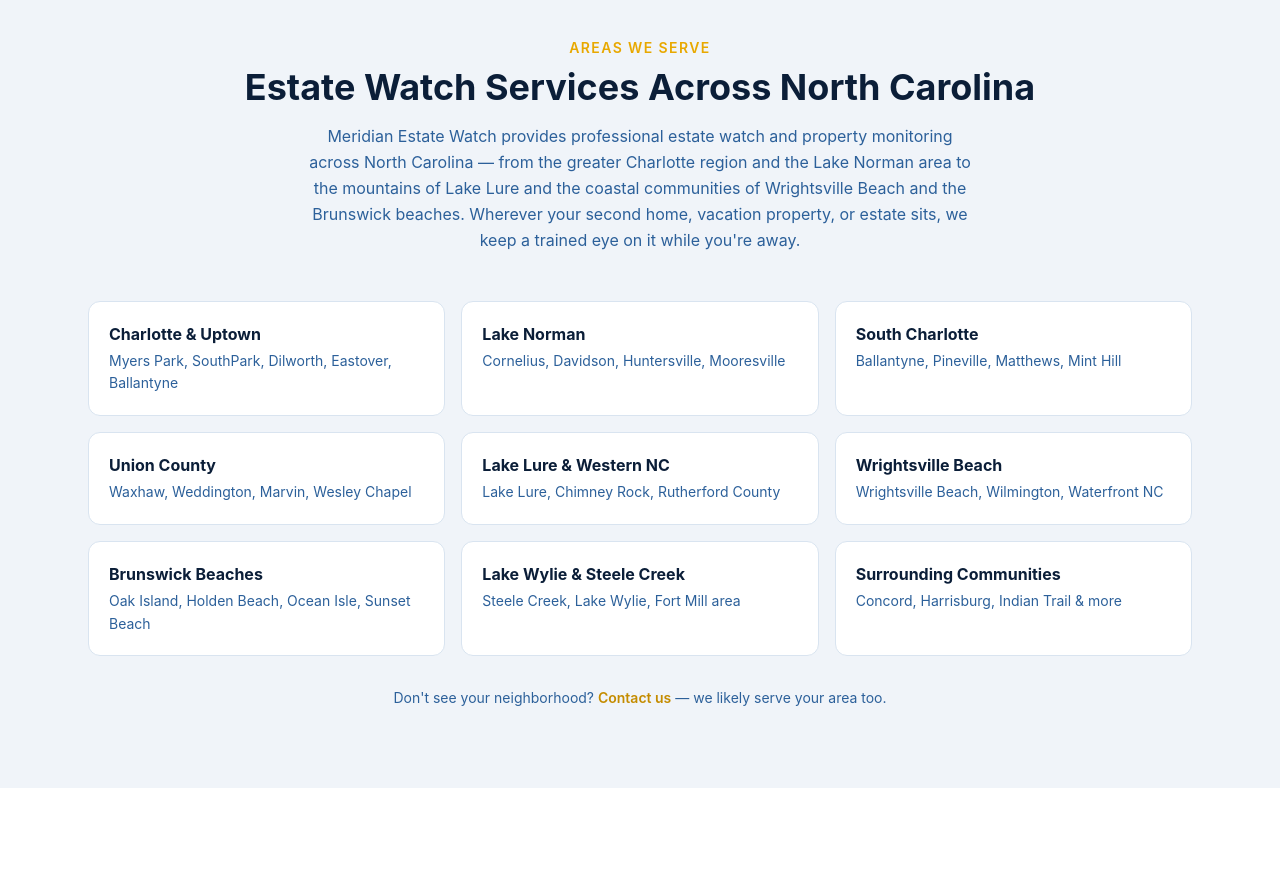
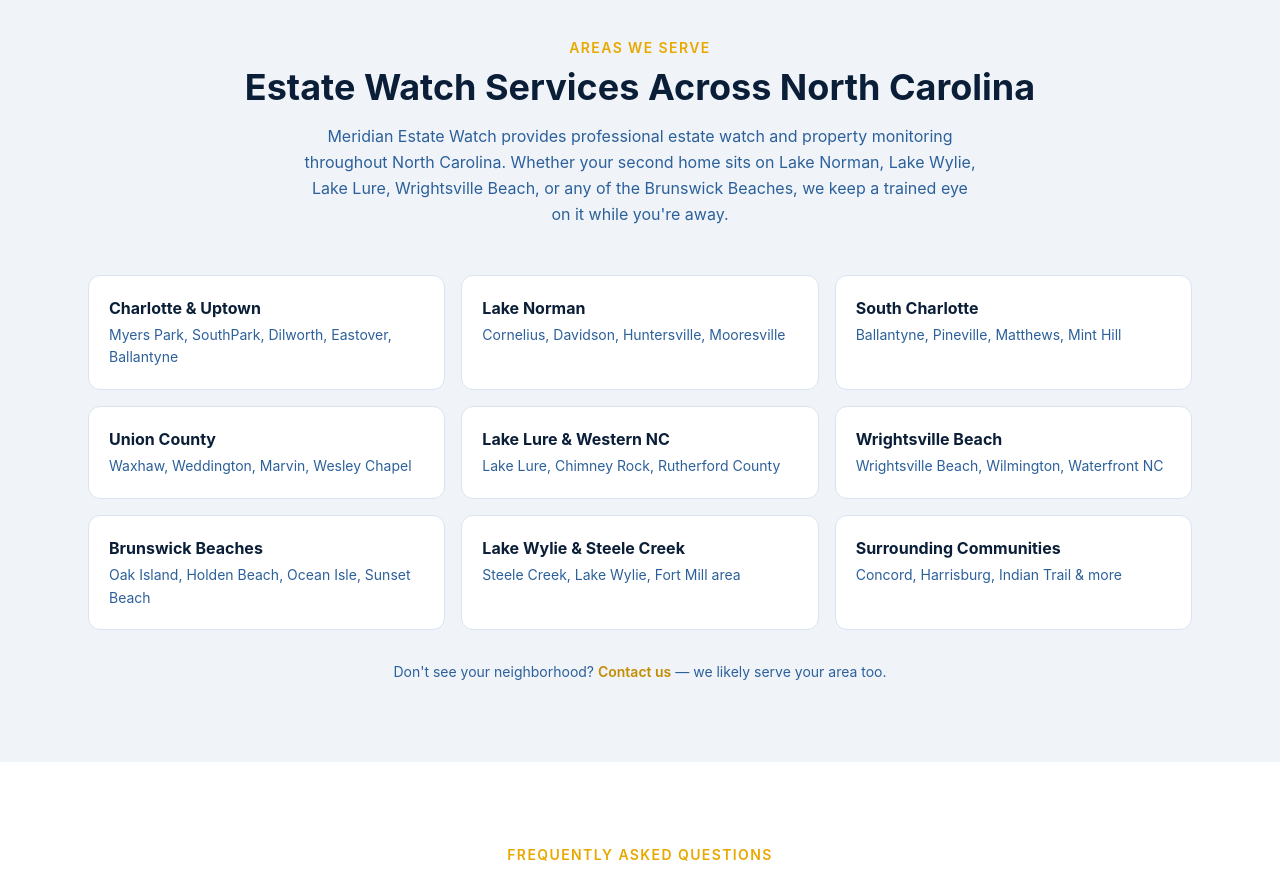
Before and after one commit to sethlaws/meridian-estate-watch, a Next.js app: page / in a window 1280 px wide. Shown: the part 4440-5313 px from the top of the page. Built offline with nearby package versions, Linux system fonts and the light colour scheme.

Commit message:
Update service-area intro paragraph wording

```diff
--- a/app/page.tsx
+++ b/app/page.tsx
@@ -461,11 +461,10 @@
             </h2>
             <p className="text-navy-500 max-w-2xl mx-auto leading-relaxed">
               Meridian Estate Watch provides professional estate watch and
-              property monitoring across North Carolina — from the greater
-              Charlotte region and the Lake Norman area to the mountains of Lake
-              Lure and the coastal communities of Wrightsville Beach and the
-              Brunswick beaches. Wherever your second home, vacation property, or
-              estate sits, we keep a trained eye on it while you&apos;re away.
+              property monitoring throughout North Carolina. Whether your second
+              home sits on Lake Norman, Lake Wylie, Lake Lure, Wrightsville
+              Beach, or any of the Brunswick Beaches, we keep a trained eye on it
+              while you&apos;re away.
             </p>
           </div>
           <div className="grid sm:grid-cols-2 lg:grid-cols-3 gap-4">
```
